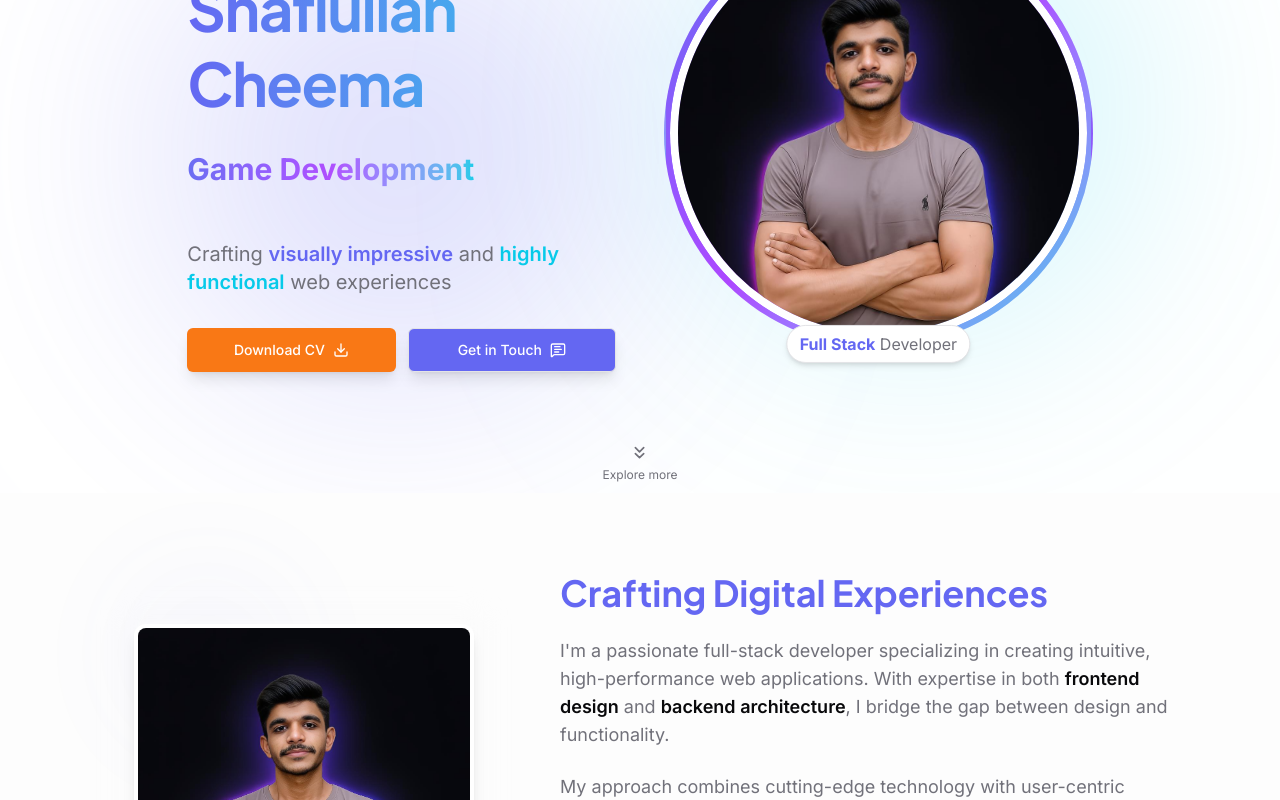
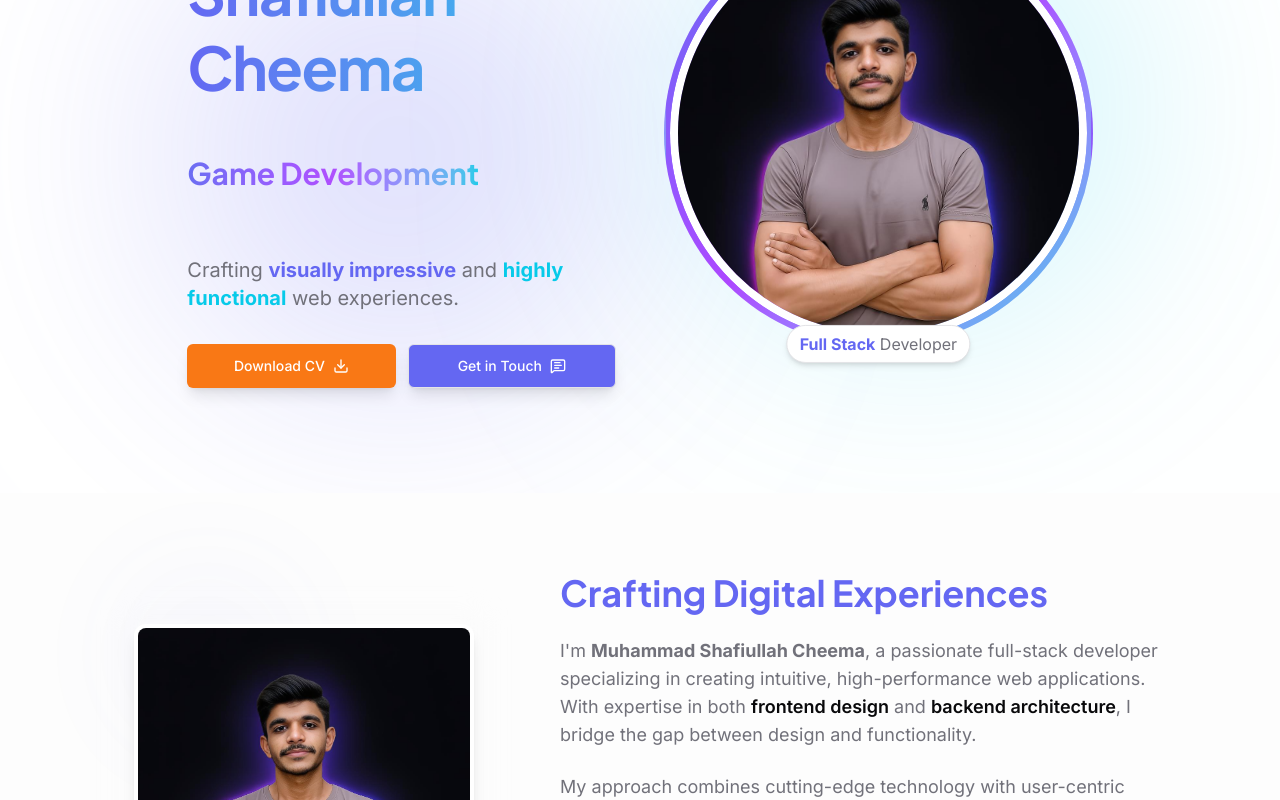
Before and after one commit to Shafiullah717/shafiullah-nextjs-portfolio, a Next.js app: page / in a window 1280 px wide. Shown: the part 300-1100 px from the top of the page. Built offline with nearby package versions, Linux system fonts and the light colour scheme.

Commit message:
Changes for Seo Improvement

```diff
--- a/app/layout.tsx
+++ b/app/layout.tsx
@@ -21,48 +21,53 @@ const plusJakartaSans = Plus_Jakarta_Sans({
 
 export const metadata: Metadata = {
   title: {
-    default: 'Shafiullah | Full-stack Developer Portfolio',
-    template: '%s | Shafiullah Portfolio',
-  },
-  icons: {
-    icon: '/Favicon.png',
+    default: 'Muhammad Shafiullah Cheema | Full-stack Developer',
+    template: '%s | Muhammad Shafiullah Cheema Portfolio',
   },
   description:
     'Full-stack developer building fast, modern websites with Next.js, Tailwind CSS, and TypeScript. Available for freelance and remote work.',
   keywords: [
     'full-stack developer',
-    'Shafiullah',
-    'Cheema',
+    'Muhammad Shafiullah',
+    'Shafiullah Cheema',
+    'Muhammad Shafiullah',
+    'Muhammad Shafiullah Cheema',
+    'Cheema developer',
     'muhammadshafiullah',
     'web development',
     'portfolio',
-    'Next.js',
-    'React',
+    'Next.js developer',
+    'React developer',
     'Tailwind CSS',
     'Framer Motion',
     'TypeScript',
-    'freelance',
+    'freelance developer',
     'remote work',
+    'Khairpur mirs',
+    'Khairpur Developer',
   ],
+  icons: {
+    icon: '/Favicon.png',
+  },
+  metadataBase: new URL('https://muhammadshafiullah.space'),
   authors: [
     {
-      name: 'Shafiullah',
+      name: 'Muhammad Shafiullah Cheema',
       url: 'https://muhammadshafiullah.space',
     },
   ],
-   metadataBase: new URL('https://muhammadshafiullah.space'),
   openGraph: {
-    title: 'Shafiullah | Full-stack Developer Portfolio',
+    title: 'Muhammad Shafiullah Cheema | Full-stack Developer Portfolio',
     description:
       'A modern and visually stunning full-stack developer portfolio showcasing projects, skills, and experience.',
     url: 'https://muhammadshafiullah.space',
-    siteName: 'Shafiullah Portfolio',
+    siteName: 'Muhammad Shafiullah Portfolio',
     images: [
       {
-        url: 'https://muhammadshafiullah.space/pictures/og-image.png', // Ensure this exists
+        url: 'https://muhammadshafiullah.space/pictures/og-image.png',
         width: 1200,
         height: 630,
-        alt: 'Shafiullah Portfolio Preview',
+        alt: 'Muhammad Shafiullah Portfolio Preview',
       },
     ],
     locale: 'en_US',
@@ -70,7 +75,7 @@ export const metadata: Metadata = {
   },
   twitter: {
     card: 'summary_large_image',
-    title: 'Shafiullah | Full-stack Developer Portfolio',
+    title: 'Muhammad Shafiullah Cheema | Full-stack Developer Portfolio',
     description:
       'A modern and visually stunning full-stack developer portfolio showcasing projects, skills, and experience.',
     images: ['https://muhammadshafiullah.space/pictures/og-image.png'],
@@ -85,26 +90,42 @@ export default function RootLayout({ children }: RootLayoutProps) {
   return (
     <html lang="en" suppressHydrationWarning>
       <head>
-        {/* Structured Data for SEO */}
         <meta name="robots" content="index, follow" />
+        <meta name="theme-color" content="#0D0D0D" />
+        <link rel="canonical" href="https://muhammadshafiullah.space" />
+        <link rel="alternate" hrefLang="en" href="https://muhammadshafiullah.space" />
         <script
           type="application/ld+json"
           dangerouslySetInnerHTML={{
             __html: JSON.stringify({
-              "@context": "https://schema.org",
-              "@type": "Person",
-              "name": "Muhammad Shafiullah",
-              "url": "https://muhammadshafiullah.space",
-              "sameAs": [
-                "https://github.com/Shafiullah717",
-                "https://www.linkedin.com/in/shafi-ullah-086b83284/"
+              '@context': 'https://schema.org',
+              '@type': 'Person',
+              name: 'Muhammad Shafiullah Cheema',
+              url: 'https://muhammadshafiullah.space',
+              image: 'https://muhammadshafiullah.space/pictures/Profile.png',
+              sameAs: [
+                'https://github.com/Shafiullah717',
+                'https://www.linkedin.com/in/shafi-ullah-086b83284/',
               ],
-              "jobTitle": "Full-stack Developer",
-              "description": "Full-stack developer building fast, modern websites with Next.js, Tailwind CSS, and TypeScript.",
-              "worksFor": {
-                "@type": "Organization",
-                "name": "Freelance"
-              }
+              jobTitle: 'Full-stack Developer',
+              description:
+                'Full-stack developer building fast, modern websites with Next.js, Tailwind CSS, and TypeScript.',
+              worksFor: {
+                '@type': 'Organization',
+                name: 'Freelance',
+              },
+              address: {
+                '@type': 'PostalAddress',
+                addressCountry: 'PK',
+              },
+              knowsAbout: [
+                'Next.js',
+                'React',
+                'Tailwind CSS',
+                'TypeScript',
+                'Game Development',
+                'Artificial Intelligence',
+              ],
             }),
           }}
         />
--- a/components/home/AboutPreview.tsx
+++ b/components/home/AboutPreview.tsx
@@ -55,6 +55,7 @@ export default function AboutPreview() {
 
           {/* Text Content Column */}
           <div className="w-full md:w-3/5 space-y-5 md:space-y-6">
+          <h2 className="sr-only">About Muhammad Shafiullah — Full Stack Developer</h2>
             <motion.h2
               initial={{ opacity: 0, y: 20 }}
               whileInView={{ opacity: 1, y: 0 }}
@@ -65,6 +66,7 @@ export default function AboutPreview() {
               Crafting Digital Experiences
             </motion.h2>
 
+
             <motion.p
               initial={{ opacity: 0, y: 20 }}
               whileInView={{ opacity: 1, y: 0 }}
@@ -72,7 +74,7 @@ export default function AboutPreview() {
               viewport={{ once: true, amount: 0.3 }}
               className="text-base md:text-lg text-muted-foreground"
             >
-              I&apos;m a passionate full-stack developer specializing in creating intuitive,
+              I&apos;m <strong>Muhammad Shafiullah Cheema</strong>, a passionate full-stack developer specializing in creating intuitive,
               high-performance web applications. With expertise in both{' '}
               <span className="font-semibold text-foreground">frontend design</span> and{' '}
               <span className="font-semibold text-foreground">backend architecture</span>,
--- a/components/home/ContactCTA.tsx
+++ b/components/home/ContactCTA.tsx
@@ -24,6 +24,7 @@ export default function ContactCTA() {
           viewport={{ once: true, amount: 0.4 }}
           className="text-center space-y-6 max-w-2xl mx-auto" // Increased max-width
         >
+          <h2 className="sr-only">Contact Muhammad Shafiullah — Full Stack Developer</h2>
           <h2 className="text-3xl md:text-4xl font-heading font-bold text-primary">
             Ready to Build Something Amazing?
           </h2>
--- a/components/home/FeaturedProjects.tsx
+++ b/components/home/FeaturedProjects.tsx
@@ -23,6 +23,7 @@ export default function FeaturedProjects() {
           transition={{ duration: 0.8 }}
           viewport={{ once: true, amount: 0.2 }}
         >
+          <h2 className="sr-only">Projects by Muhammad Shafiullah — Full Stack Developer</h2>
           <h2 className="text-3xl md:text-4xl font-heading font-bold text-primary text-center mb-12">
             Featured Projects
           </h2>
--- a/components/home/Hero.tsx
+++ b/components/home/Hero.tsx
@@ -4,7 +4,7 @@ import { motion, AnimatePresence } from 'framer-motion';
 import Link from 'next/link';
 import { Button } from '@/components/ui/button';
 import Container from '../shared/Container';
-import { MessageSquareText, ChevronsDown, Download, } from 'lucide-react';
+import { MessageSquareText, Download } from 'lucide-react';
 import Image from 'next/image';
 import { useState, useEffect } from 'react';
 
@@ -31,67 +31,54 @@ export default function Hero() {
       setDirection(1);
       setCurrentService((prev) => (prev + 1) % services.length);
     }, 3000);
-
     return () => clearInterval(interval);
   }, []);
 
   return (
-    <section className="min-h-[90vh] flex items-center justify-center relative overflow-hidden py-12 md:py-0">
-      {/* Futuristic background elements */}
+    <header className="min-h-[90vh] flex items-center justify-center relative overflow-hidden py-12 md:py-0">
+      {/* Futuristic background blobs */}
       <div className="absolute inset-0 z-0">
-        {/* Grid overlay */}
         <div className="absolute inset-0 bg-[radial-gradient(ellipse_at_center,rgba(var(--primary),0.05)_1px,transparent_1px)] bg-[length:20px_20px] opacity-20 dark:opacity-10"></div>
-
-        {/* Floating blobs with different animations */}
         <motion.div
           className="absolute top-1/4 left-[15%] w-[50vw] h-[50vw] max-w-[400px] max-h-[400px] bg-primary rounded-full mix-blend-multiply filter blur-[100px] opacity-20 dark:opacity-15"
-          animate={{
-            scale: [1, 1.2, 1],
-            x: [-20, 0, 20, 0],
-          }}
-          transition={{
-            duration: 15,
-            repeat: Infinity,
-            repeatType: "reverse",
-          }}
-        ></motion.div>
-
+          animate={{ scale: [1, 1.2, 1], x: [-20, 0, 20, 0] }}
+          transition={{ duration: 15, repeat: Infinity, repeatType: "reverse" }}
+        />
         <motion.div
           className="absolute bottom-1/4 right-[15%] w-[40vw] h-[40vw] max-w-[350px] max-h-[350px] bg-secondary rounded-full mix-blend-multiply filter blur-[100px] opacity-20 dark:opacity-15"
-          animate={{
-            scale: [1, 1.3, 1],
-            y: [0, -30, 0],
-          }}
-          transition={{
-            duration: 12,
-            repeat: Infinity,
-            repeatType: "reverse",
-            delay: 2
-          }}
-        ></motion.div>
+          animate={{ scale: [1, 1.3, 1], y: [0, -30, 0] }}
+          transition={{ duration: 12, repeat: Infinity, repeatType: "reverse", delay: 2 }}
+        />
       </div>
 
       <Container className="relative z-10 flex flex-col-reverse md:flex-row items-center justify-between gap-8 md:gap-12 h-full">
-        {/* Left Column - Content */}
+        {/* LEFT COLUMN */}
         <motion.div
           className="flex-1 text-center md:text-left mt-10 md:mt-0"
           initial={{ opacity: 0, x: -30 }}
           animate={{ opacity: 1, x: 0 }}
           transition={{ duration: 0.7, ease: "easeOut" }}
         >
-          {/* Name */}
           <motion.h1
             initial={{ opacity: 0, y: 20 }}
             animate={{ opacity: 1, y: 0 }}
             transition={{ duration: 0.6, ease: 'easeOut', delay: 0.2 }}
             className="text-3xl sm:text-4xl md:text-5xl lg:text-6xl font-heading font-bold leading-tight tracking-tight bg-gradient-to-r from-primary to-secondary bg-clip-text text-transparent"
           >
-            Muhammad Shafiullah Cheema
+            Muhammad Shafiullah Cheema <span className='sr-only'> Full Stack Developer</span>
           </motion.h1>
+          <p className="sr-only">
+            Muhammad Shafiullah Cheema is a Pakistani full-stack developer building modern web applications with Next.js, TypeScript, and Tailwind CSS.
+          </p>
 
-          {/* Animated Services */}
-          <motion.div
-            className="h-20 sm:h-24 md:h-28 flex items-center justify-center md:justify-start overflow-hidden"
+          {/* SEO-friendly hidden text for crawlers */}
+          <span className="sr-only">
+            Muhammad Shafiullah Cheema is a Full Stack Developer with expertise in Game Development and Artificial Intelligence, building modern web experiences with Next.js, Tailwind CSS, and TypeScript.
+          </span>
+
+          {/* Animated service titles */}
+          <motion.h2
+            className="h-20 sm:h-24 md:h-28 flex items-center justify-center md:justify-start overflow-hidden text-xl sm:text-2xl md:text-3xl font-bold mt-4 mb-6"
             initial={{ opacity: 0 }}
             animate={{ opacity: 1 }}
             transition={{ delay: 0.4 }}
@@ -103,14 +90,12 @@ export default function Hero() {
                 animate={{ opacity: 1, y: 0 }}
                 exit={{ opacity: 0, y: -50 * direction }}
                 transition={{ duration: 0.5, ease: "easeInOut" }}
-                className="text-xl sm:text-2xl md:text-3xl font-bold mt-4 mb-6"
+                className="bg-gradient-to-r from-primary via-purple-500 to-secondary bg-clip-text text-transparent"
               >
-                <span className="bg-gradient-to-r from-primary via-purple-500 to-secondary bg-clip-text text-transparent">
-                  {services[currentService]}
-                </span>
+                {services[currentService]}
               </motion.div>
             </AnimatePresence>
-          </motion.div>
+          </motion.h2>
 
           {/* Tagline */}
           <motion.p
@@ -119,32 +104,22 @@ export default function Hero() {
             transition={{ duration: 0.6, ease: 'easeOut', delay: 0.6 }}
             className="text-base sm:text-lg md:text-xl text-muted-foreground max-w-2xl mt-2 mb-8 mx-auto md:mx-0"
           >
-            Crafting <span className="font-semibold text-primary">visually impressive</span> and <span className="font-semibold text-secondary">highly functional</span> web experiences
+            Crafting <strong className="text-primary">visually impressive</strong> and <strong className="text-secondary">highly functional</strong> web experiences.
           </motion.p>
 
-          {/* Action Buttons - Improved mobile layout */}
+          {/* Buttons */}
           <motion.div
             initial={{ opacity: 0, y: 20 }}
             animate={{ opacity: 1, y: 0 }}
             transition={{ duration: 0.6, ease: 'easeOut', delay: 0.8 }}
             className="grid grid-cols-1 sm:grid-cols-2 gap-3 max-w-xl mx-auto"
           >
-            {/* <motion.div whileHover={{ scale: 1.03 }} whileTap={{ scale: 0.98 }}>
-              <Button asChild size="lg" className="w-full bg-accent hover:bg-accent/90 text-white shadow-lg group">
-                <Link href="projects">
-                  <span className="flex items-center justify-center">
-                    <span>View Projects</span>
-                    <ArrowRight className="ml-2 h-4 w-4 transition-transform group-hover:translate-x-1" />
-                  </span>
-                </Link>
-              </Button>
-            </motion.div> */}
             <motion.div whileHover={{ scale: 1.03 }} whileTap={{ scale: 0.98 }}>
               <Button asChild size="lg" className="w-full bg-accent hover:bg-accent/90 text-white shadow-lg group">
-                <Link href="/Resume.pdf" download>
+                <Link href="/Resume.pdf" download title="Download Muhammad Shafiullah's Resume">
                   <span className="flex items-center justify-center">
                     <span>Download CV</span>
-                    <Download className="ml-2 h-4 w-4 transition-transform group-hover:translate-y-0.5" />
+                    <Download className="ml-2 h-4 w-4" />
                   </span>
                 </Link>
               </Button>
@@ -152,31 +127,18 @@ export default function Hero() {
 
             <motion.div whileHover={{ scale: 1.03 }} whileTap={{ scale: 0.98 }}>
               <Button asChild variant="outline" size="lg" className="w-full bg-primary hover:bg-primary/90 text-white shadow-lg group">
-                <Link href="contact">
+                <Link href="/contact" title="Contact Muhammad Shafiullah">
                   <span className="flex items-center justify-center">
                     <span>Get in Touch</span>
-                    <MessageSquareText className="ml-2 h-4 w-4 transition-transform group-hover:scale-110" />
+                    <MessageSquareText className="ml-2 h-4 w-4" />
                   </span>
                 </Link>
               </Button>
             </motion.div>
-
-
-
-            {/* <motion.div whileHover={{ scale: 1.03 }} whileTap={{ scale: 0.98 }}>
-              <Button asChild size="lg" className="w-full bg-[#25D366] hover:bg-[#25D366]/90 text-white shadow-lg group">
-                <Link href="https://wa.me/923027176662" target="_blank">
-                  <span className="flex items-center justify-center">
-                    <span>WhatsApp</span>
-                    <MessageCircle className="ml-2 h-4 w-4 transition-transform group-hover:scale-110" />
-                  </span>
-                </Link>
-              </Button>
-            </motion.div> */}
           </motion.div>
         </motion.div>
 
-        {/* Right Column - Visual */}
+        {/* RIGHT COLUMN – Image */}
         <motion.div
           className="flex-1 flex justify-center relative w-full max-w-md mx-auto"
           initial={{ opacity: 0, x: 30 }}
@@ -184,51 +146,30 @@ export default function Hero() {
           transition={{ duration: 0.7, ease: "easeOut", delay: 0.2 }}
         >
           <div className="relative w-full aspect-square">
-            {/* Floating elements */}
             {floatingShapes.map((shape, index) => (
               <motion.div
                 key={index}
                 className={`absolute rounded-full ${shape.color} ${shape.size} opacity-70`}
-                style={{
-                  top: shape.top,
-                  left: shape.left,
-                }}
-                animate={{
-                  y: [0, -20, 0],
-                  x: [0, 15, 0],
-                  scale: [1, 1.2, 1],
-                }}
-                transition={{
-                  duration: 3 + Math.random() * 4,
-                  repeat: Infinity,
-                  repeatType: "reverse",
-                  delay: index * 0.5,
-                }}
+                style={{ top: shape.top, left: shape.left }}
+                animate={{ y: [0, -20, 0], x: [0, 15, 0], scale: [1, 1.2, 1] }}
+                transition={{ duration: 3 + Math.random() * 4, repeat: Infinity, repeatType: "reverse", delay: index * 0.5 }}
               />
             ))}
-
-            {/* Holographic gradient background */}
             <div className="absolute inset-0 rounded-full overflow-hidden">
               <div className="absolute inset-0 bg-gradient-to-br from-blue-500/10 via-purple-500/10 to-pink-500/10 rounded-full"></div>
               <div className="absolute inset-0 bg-[radial-gradient(circle_at_center,rgba(255,255,255,0.1)_0%,transparent_70%)]"></div>
               <div className="absolute inset-0 bg-[conic-gradient(from_90deg_at_50%_50%,rgba(99,102,241,0.1)_0%,rgba(168,85,247,0.1)_25%,rgba(236,72,153,0.1)_50%,rgba(99,102,241,0.1)_75%,rgba(168,85,247,0.1)_100%)] animate-spin-slow"></div>
             </div>
-
-            {/* Glowing border */}
             <div className="absolute inset-0 rounded-full border-2 border-transparent bg-gradient-to-br from-primary via-purple-500 to-secondary p-1">
               <div className="relative w-full h-full rounded-full overflow-hidden">
-                {/* Digital glow effect */}
                 <div className="absolute inset-0 rounded-full bg-gradient-to-br from-primary/20 via-purple-500/20 to-secondary/20 blur-xl animate-pulse-slow"></div>
-
-                {/* Personal image with hover effect */}
                 <motion.div
                   className="relative rounded-full overflow-hidden w-full h-full border-8 border-background"
                   whileHover={{ scale: 1.03 }}
                 >
-                  {/* Replace with your actual image path */}
                   <Image
                     src="/pictures/og-image.png"
-                    alt="Muhammad Shafiullah Cheema"
+                    alt="Portrait of Muhammad Shafiullah Cheema – Full Stack Developer"
                     fill
                     className="object-cover"
                     priority
@@ -236,17 +177,10 @@ export default function Hero() {
                 </motion.div>
               </div>
             </div>
-            {/* absolute -bottom-4 left-1/2 transform -translate-x-1/2 bg-foreground/80 dark:bg-foreground/90 text-background px-4 py-2 rounded-full text-sm font-medium shadow-lg */}
-
-            {/* Tech icons floating around */}
             <motion.div
               className="absolute -bottom-4 left-1/2 transform -translate-x-1/2 bg-background px-3 py-1.5 rounded-full shadow-md border text-sm md:text-base"
               animate={{ y: [0, -5, 0] }}
-              transition={{
-                duration: 2,
-                repeat: Infinity,
-                repeatType: "reverse"
-              }}
+              transition={{ duration: 2, repeat: Infinity, repeatType: "reverse" }}
             >
               <span className="font-bold text-primary">Full Stack</span>
               <span className="text-muted-foreground"> Developer</span>
@@ -254,27 +188,6 @@ export default function Hero() {
           </div>
         </motion.div>
       </Container>
-
-      {/* Scroll indicator - Centered and responsive */}
-      <motion.div
-        initial={{ opacity: 0 }}
-        animate={{ opacity: 1 }}
-        transition={{ delay: 1.5 }}
-        className="absolute bottom-3 left-1/2 transform -translate-x-1/2 flex flex-col items-center z-20"
-      >
-        <motion.div
-          animate={{ y: [0, 10, 0] }}
-          transition={{
-            duration: 1.5,
-            repeat: Infinity,
-            repeatType: "loop"
-          }}
-          className="flex flex-col items-center text-muted-foreground"
-        >
-          <ChevronsDown className="h-5 w-5" />
-          <span className="text-xs mt-1">Explore more</span>
-        </motion.div>
-      </motion.div>
-    </section>
+    </header>
   );
 }
```
Also changed, not shown: 1 other file (tests, documents, lock files or other folders).
